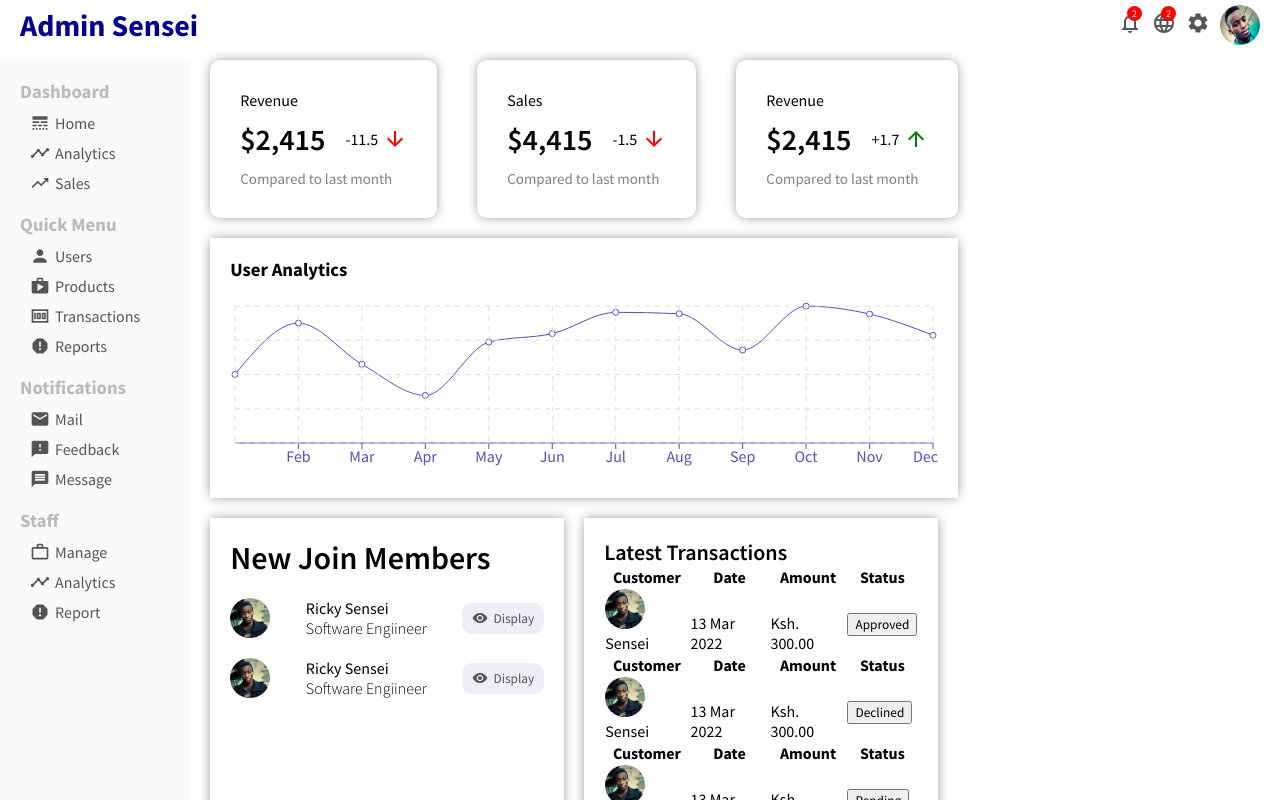
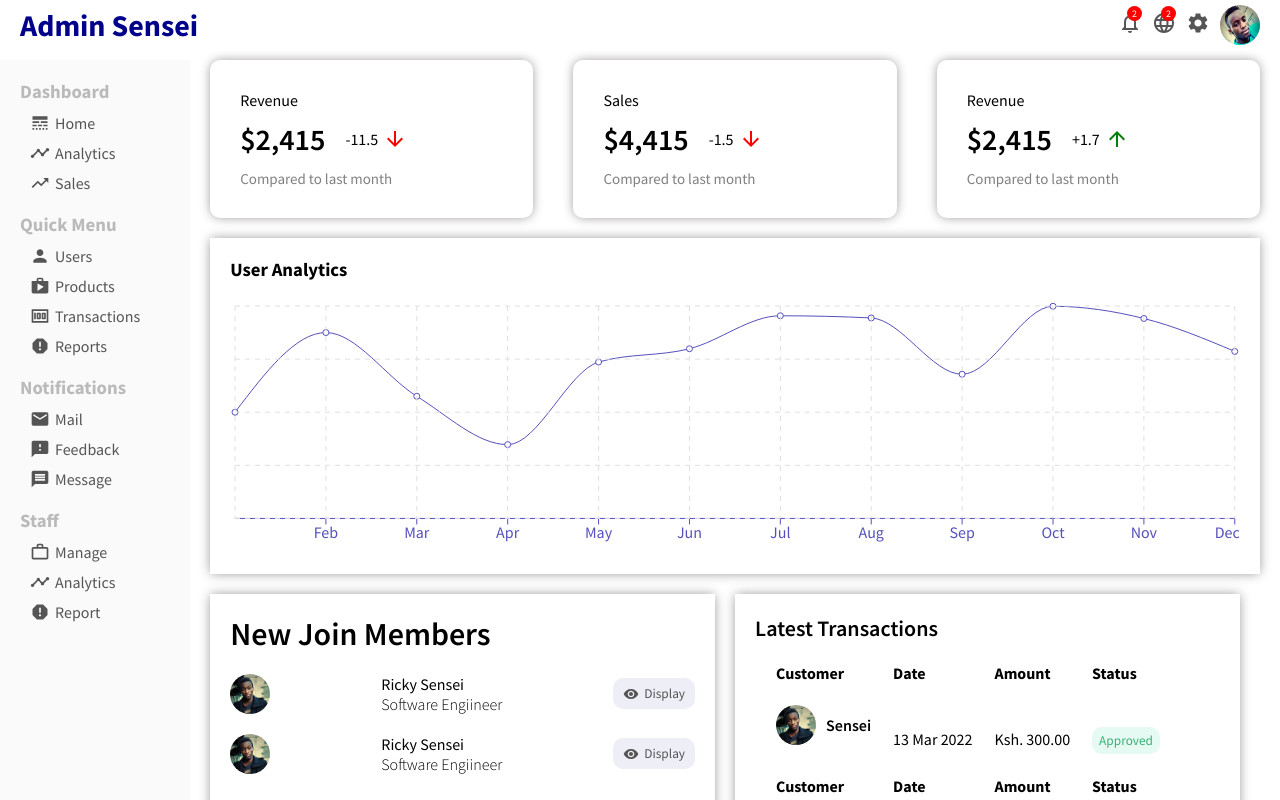
Before and after one commit to R1CKYS3NS31/sensei_admin_app, a React (Create React App) app: page / in a window 1280 px wide. Shown: the top 800 px of the page. Built offline with nearby package versions, Linux system fonts and the light colour scheme.

Commit message:
widget large commit

```diff
--- a/src/components/views/pages/home/home.css
+++ b/src/components/views/pages/home/home.css
@@ -1,5 +1,5 @@
 .home{
-    /* flex: 4; */
+    flex: 4;
     /* background-color: darkcyan; */
   }
 .homeWidget{
--- a/src/components/views/widgetLg/WidgetLg.jsx
+++ b/src/components/views/widgetLg/WidgetLg.jsx
@@ -2,7 +2,7 @@ import './widgetLg.css'
 
 export default function WidgetLg() {
   const Button = ({ type }) => {
-    return <button className={"widgetLgButton" + type}>{type}</button>;
+    return <button className={"widgetLgButton "+type}>{type}</button>;
   };
 
   return (
--- a/src/components/views/widgetLg/widgetLg.css
+++ b/src/components/views/widgetLg/widgetLg.css
@@ -9,11 +9,24 @@
     font-size: 22px;
     font-weight: 600;
 }
+.widgetLgTable{
+    width: 100%;
+    border-spacing: 20px;
+}
+.widgetLgTh{
+    text-align: left;
+}
+.widgetLgUser{
+    display: flex;
+    align-items: center;
+    font-weight: 600;
+}
 .widgetLgImg{
     width: 40px;
     height: 40px;
     border-radius: 50%;
     object-fit: cover;
+    margin-right: 10px;
 }
 .widgetLgButton{
     padding: 5px 7px;
```
